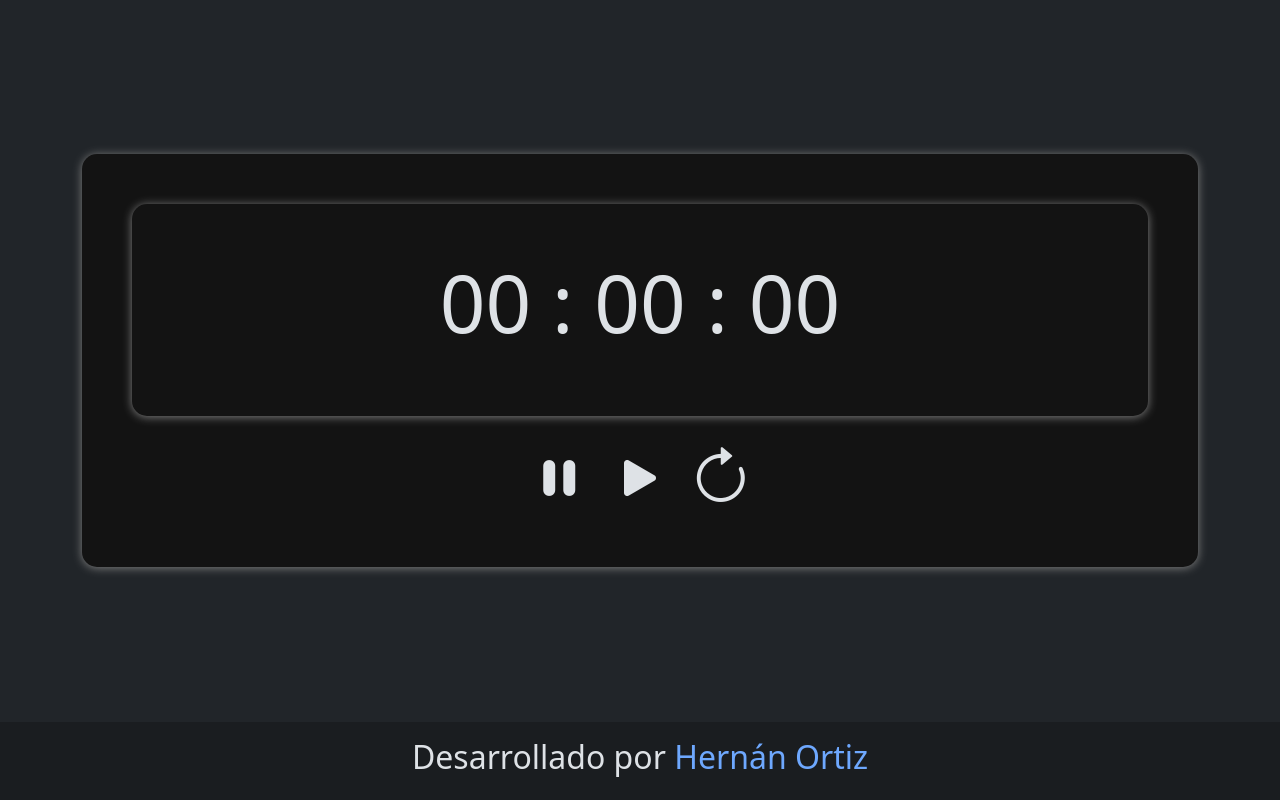
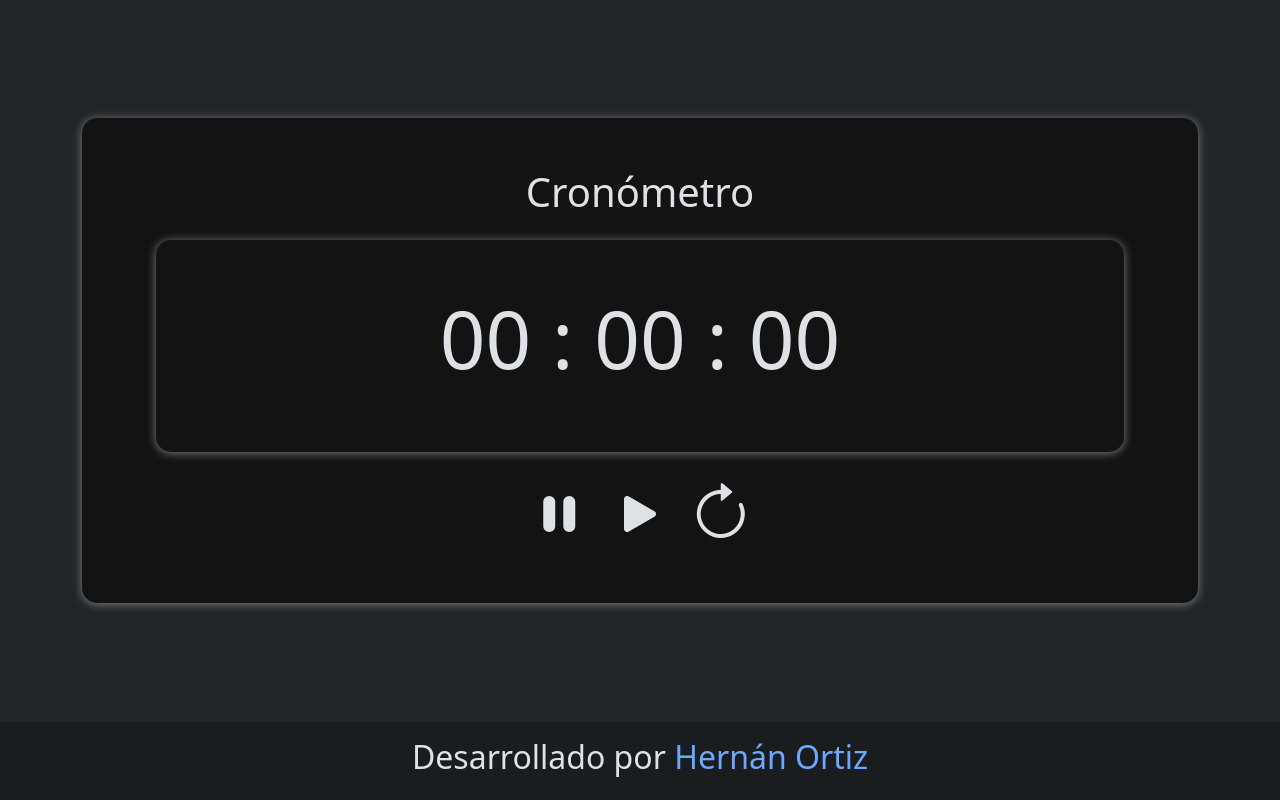
Before and after one commit to hernanortiz1/ejercicio5DOM, a plain HTML site: page index.html in a window 1280 px wide. Drawn offline with nearby package versions, Linux system fonts and the light colour scheme.

Commit message:
agregue titulo y centre contenido

```diff
--- a/index.html
+++ b/index.html
@@ -18,11 +18,12 @@
   <body>
     <main>
       <section class="container">
-            <div class="contenedorPrincipal">
-          <div class="contenedorPrincipal mb-4 text-center">
+        <div class="contenedorPrincipal text-center">
+          <h1>Cronómetro</h1>
+          <div class="contenedorPrincipal m-4">
             <p class="display-1">00 : 00 : 00</p>
           </div>
-          <div class="display-3 text-center">
+          <div class="display-3">
             <i class="bi bi-pause-fill"></i>
             <i class="bi bi-play-fill"></i>
             <i class="bi bi-arrow-clockwise"></i>
```
Lines whose indentation alone changed are shown as unchanged.
